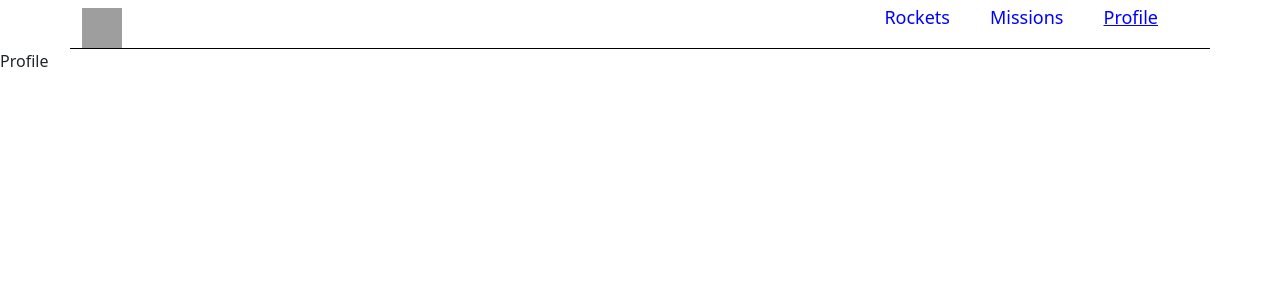
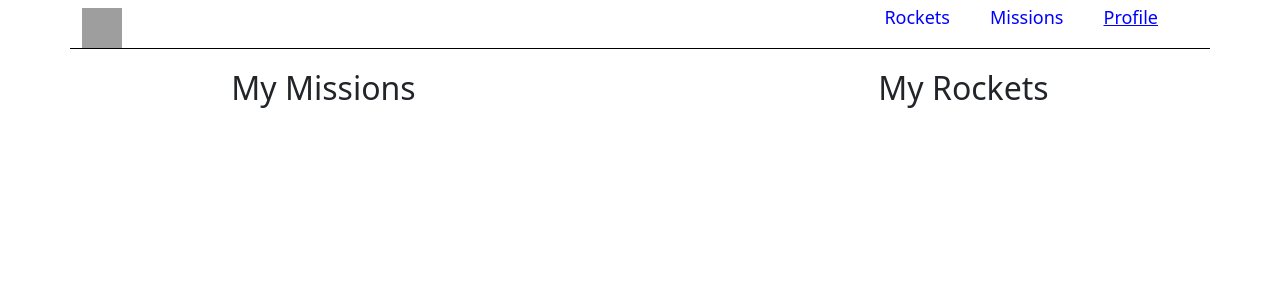
Before and after one commit to KUBAHO3/react-group-project, a React (Create React App) app: page /profile in a window 1280 px wide. Shown: the top 300 px of the page. Built offline with nearby package versions, Linux system fonts and the light colour scheme; grey boxes are pictures that could not be loaded.

Commit message:
Display joined mission in profile

```diff
--- a/src/pages/Profile.js
+++ b/src/pages/Profile.js
@@ -1,8 +1,42 @@
 import React from 'react';
+import { useSelector } from 'react-redux';
 
 function Profile() {
+  const missionsData = useSelector((state) => state.missions.missions);
+  const joinedMissions = missionsData.filter((mission) => mission.joined);
+
+  const profileStyle = {
+    display: 'flex',
+    justifyContent: 'space-around',
+    margin: '20px auto',
+  };
+
+  const ulStyles = {
+    listStyleType: 'none',
+    padding: '0',
+    margin: '0',
+  };
+
+  const listStyles = {
+    border: '1px solid lightgrey',
+    padding: '10px 25vw 10px 20px',
+  };
+
   return (
-    <div>Profile</div>
+    <div style={profileStyle} className="profile">
+      <div className="mission">
+        <h2 className="mission-h1">My Missions</h2>
+        <ul style={ulStyles} className="mission-ul">
+          { joinedMissions.map((mission) => (
+            <li style={listStyles} className="mission-li" key={mission.mission_id}>{ mission.mission_name }</li>
+          )) }
+        </ul>
+      </div>
+
+      <div>
+        <h2>My Rockets</h2>
+      </div>
+    </div>
   );
 }
 
```
